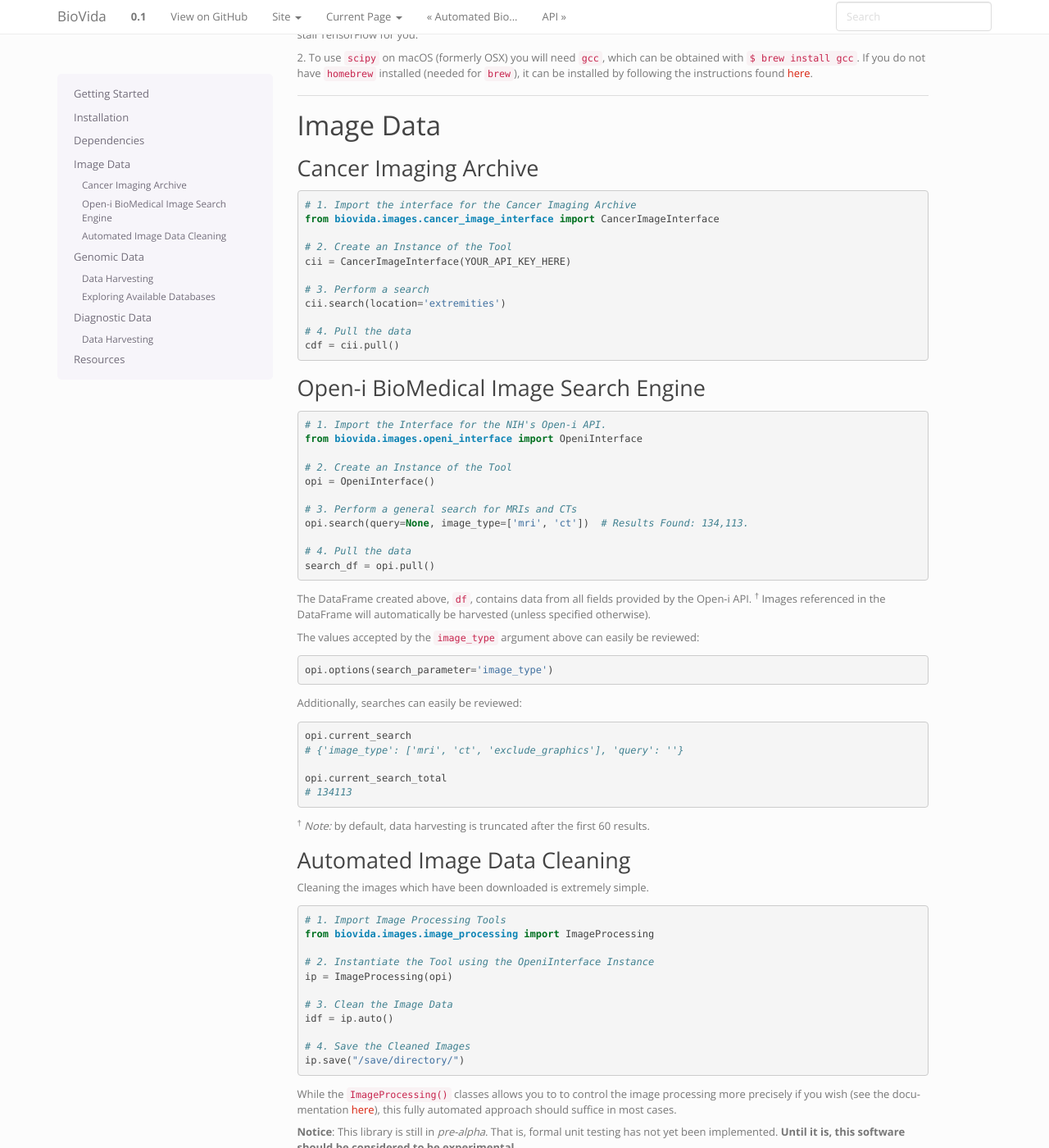
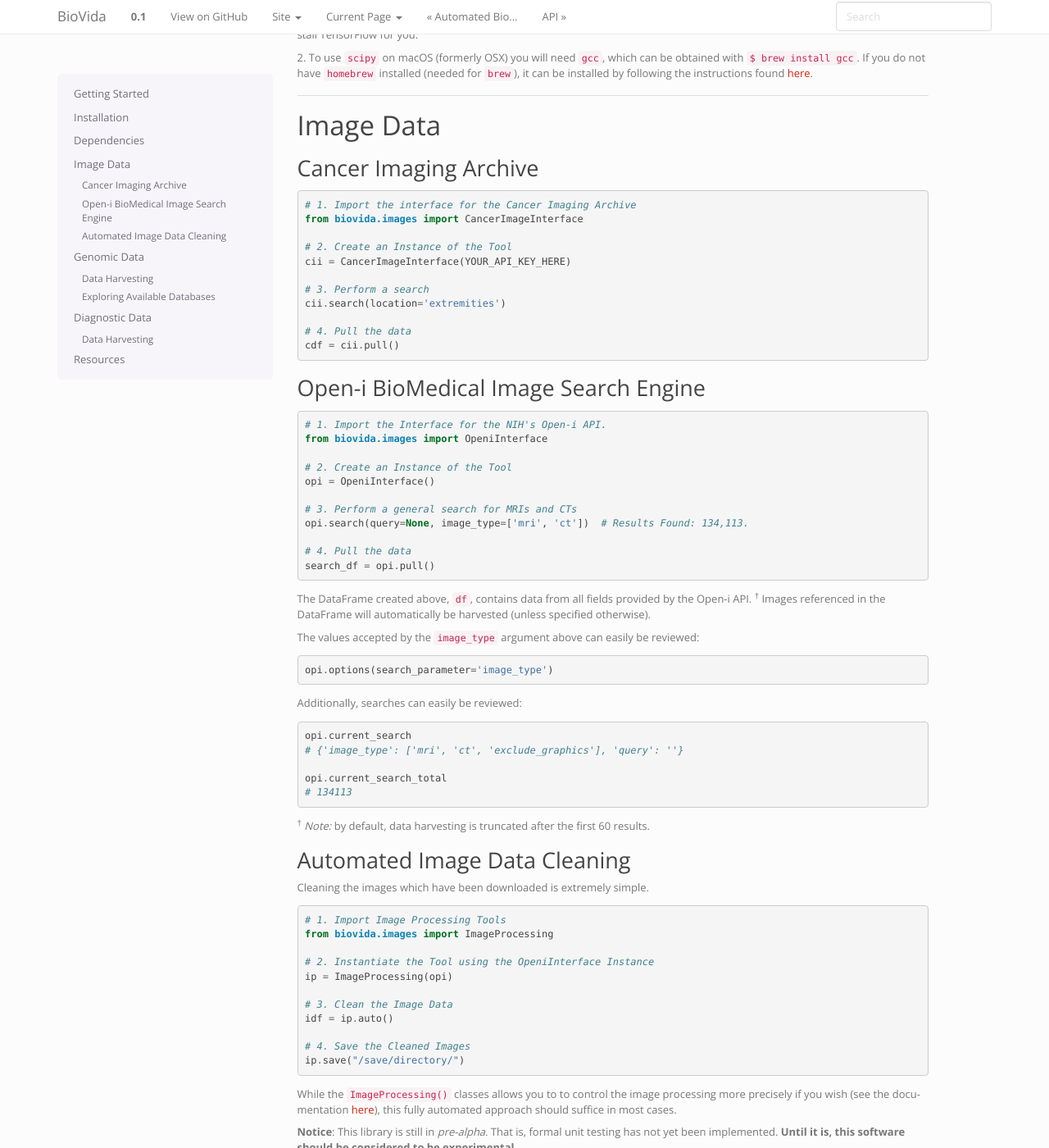
Before and after one commit to TariqAHassan/BioVida, a Sphinx documentation site: the page built from docs/GettingStarted.rst, in a window 1280 px wide and 1400 px high, scrolled down 627 px. Shown: the whole window at 82% size. Built offline with Sphinx 7.4.7, drawn with Linux system fonts in a browser that asks for light colours; some of the changed text lies outside the part shown.

Commit message:
Update Docs

```diff
--- a/docs/GettingStarted.rst
+++ b/docs/GettingStarted.rst
@@ -64,7 +64,7 @@ Cancer Imaging Archive
 .. code:: python
 
     # 1. Import the interface for the Cancer Imaging Archive
-    from biovida.images.cancer_image_interface import CancerImageInterface
+    from biovida.images import CancerImageInterface
 
     # 2. Create an Instance of the Tool
     cii = CancerImageInterface(YOUR_API_KEY_HERE)
@@ -81,7 +81,7 @@ Open-i BioMedical Image Search Engine
 .. code:: python
 
     # 1. Import the Interface for the NIH's Open-i API.
-    from biovida.images.openi_interface import OpeniInterface
+    from biovida.images import OpeniInterface
 
     # 2. Create an Instance of the Tool
     opi = OpeniInterface()
@@ -124,7 +124,7 @@ Cleaning the images which have been downloaded is extremely simple.
 .. code:: python
 
     # 1. Import Image Processing Tools
-    from biovida.images.image_processing import ImageProcessing
+    from biovida.images import ImageProcessing
 
     # 2. Instantiate the Tool using the OpeniInterface Instance
     ip = ImageProcessing(opi)
@@ -154,7 +154,7 @@ Data Harvesting
 .. code:: python
 
     # 1. Create an instance of the tool
-    from biovida.genomics.disgenet_interface import DisgenetInterface
+    from biovida.genomics import DisgenetInterface
 
     # 2. Create an Instance of the Tool
     dna = DisgenetInterface()
@@ -214,7 +214,7 @@ Data Harvesting
 .. code:: python
 
     # 1. Import the Interface for DiseaseOntology.org
-    from biovida.diagnostics.disease_ont_interface import DiseaseOntInterface
+    from biovida.diagnostics import DiseaseOntInterface
 
     # 2. Create an Instance of the Tool
     doi = DiseaseOntInterface()
```
